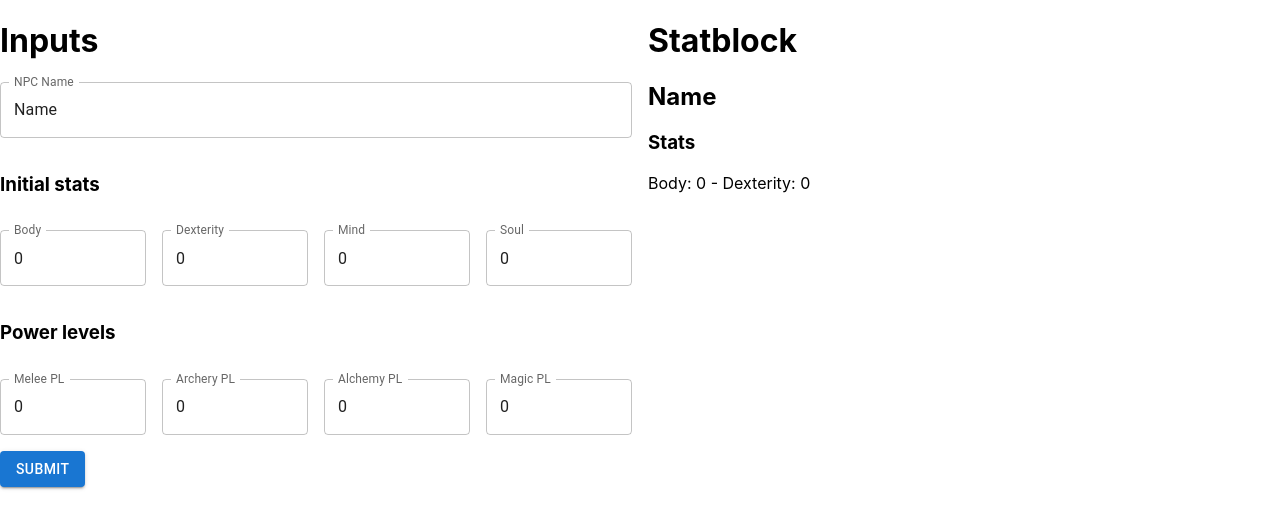
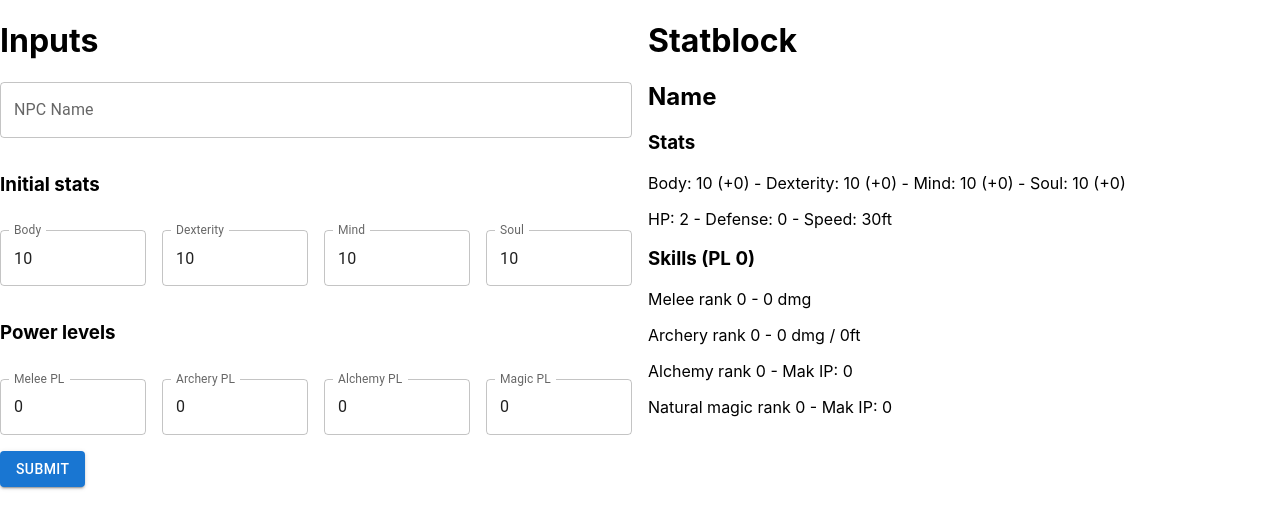
Before and after one commit to aleixrenom/ilantia-npc-calculator, a React (Create React App) app: page / in a window 1280 px wide. Shown: the top 528 px of the page. Built offline with nearby package versions, Linux system fonts and the light colour scheme.

Commit message:
Finishing initial messy writeup

```diff
--- a/src/App.tsx
+++ b/src/App.tsx
@@ -1,20 +1,123 @@
 import React, { useState } from "react";
 import { Box, Grid, TextField, Button } from "@mui/material";
 
-const checkRank = ({ pl }: { pl: number }): number => {
-  return 0;
+const checkRank = (pl: number): number => {
+  if (pl <= 0) {
+    return 0;
+  } else if (pl === 1) {
+    return 1;
+  } else if (pl >= 2 && pl <= 3) {
+    return 2;
+  } else if (pl >= 4 && pl <= 5) {
+    return 3;
+  } else if (pl >= 6 && pl <= 7) {
+    return 4;
+  } else if (pl >= 8 && pl <= 10) {
+    return 5;
+  } else if (pl >= 11 && pl <= 13) {
+    return 6;
+  } else if (pl >= 14 && pl <= 16) {
+    return 7;
+  } else if (pl >= 17 && pl <= 19) {
+    return 8;
+  } else if (pl >= 20 && pl <= 23) {
+    return 9;
+  } else {
+    return 10;
+  }
+};
+
+const calculateDefense = (
+  bodyMod: number,
+  dexterityMod: number,
+  armor: number = 0
+): number => {
+  const def = dexterityMod + Math.floor(bodyMod / 2) + armor;
+  if (def < 0) return 0;
+  return def;
+};
+
+/**
+ * Takes a stat and returns its modifier
+ * @param {number} stat
+ * @param {boolean} [text=false] if true, returns mod as a string starting with + or -
+ * @returns
+ */
+const modifier = (stat: number, text: boolean = false): string | number => {
+  const mod = stat - 10;
+  if (!text) return mod;
+  if (mod >= 0) return "+" + mod.toString();
+  return mod.toString();
+};
+
+/**
+ * Returns the base damage of the melee attack at the given rank
+ * @param rank The Melee skill rank, between 0 and 10
+ * @param text If true, returns the damage with " dmg" at the end
+ * @returns
+ */
+const meleeDamage = (rank: number, text: boolean = false): string | number => {
+  if (rank < 0 || rank > 10) return "'rank' needs to be between 0 and 10";
+  const damages: { [rank: string]: number } = {
+    "0": 0,
+    "1": 2,
+    "2": 3,
+    "3": 4,
+    "4": 6,
+    "5": 10,
+    "6": 14,
+    "7": 18,
+    "8": 24,
+    "9": 30,
+    "10": 40,
+  };
+  if (text) return damages[rank.toString()].toString() + " dmg";
+  return damages[rank.toString()];
+};
+
+const archeryStats = (
+  rank: number,
+  text: boolean = false
+): string | { dmg: number; range: number } => {
+  if (rank < 0 || rank > 10) return "'rank' needs to be between 0 and 10";
+  const stats: { [rank: string]: { dmg: number; range: number } } = {
+    "0": { dmg: 0, range: 0 },
+    "1": { dmg: 1, range: 30 },
+    "2": { dmg: 2, range: 40 },
+    "3": { dmg: 3, range: 50 },
+    "4": { dmg: 4, range: 60 },
+    "5": { dmg: 6, range: 70 },
+    "6": { dmg: 10, range: 80 },
+    "7": { dmg: 14, range: 90 },
+    "8": { dmg: 18, range: 100 },
+    "9": { dmg: 24, range: 110 },
+    "10": { dmg: 30, range: 120 },
+  };
+  if (text)
+    return (
+      stats[rank.toString()].dmg.toString() +
+      " dmg / " +
+      stats[rank.toString()].range.toString() +
+      "ft"
+    );
+  return stats[rank.toString()];
 };
 
 function App() {
   const [npcName, setNpcName] = useState<string>("Name");
-  const [initBody, setInitBody] = useState<number>(0);
-  const [initDex, setInitDex] = useState<number>(0);
-  const [initMind, setInitMind] = useState<number>(0);
-  const [initSoul, setInitSoul] = useState<number>(0);
+  const [initBody, setInitBody] = useState<number>(10);
+  const [initDex, setInitDex] = useState<number>(10);
+  const [initMind, setInitMind] = useState<number>(10);
+  const [initSoul, setInitSoul] = useState<number>(10);
   const [meleePl, setMeleePl] = useState<number>(0);
   const [archeryPl, setArcheryPl] = useState<number>(0);
   const [alchemyPl, setAlchemyPl] = useState<number>(0);
   const [magicPl, setMagicPl] = useState<number>(0);
+
+  const bodyStat = initBody + checkRank(meleePl);
+  const dexStat = initDex + checkRank(archeryPl);
+  const mindStat = initMind + checkRank(alchemyPl);
+  const soulStat = initSoul + checkRank(magicPl);
 
   return (
     <Box>
@@ -31,7 +134,6 @@ function App() {
                   id="npc-name"
                   label="NPC Name"
                   variant="outlined"
-                  value={npcName}
                   fullWidth
                 />
               </Grid>
@@ -145,7 +247,40 @@ function App() {
           <h2>{npcName}</h2>
           <h3>Stats</h3>
           <p>
-            Body: {initBody} - Dexterity: {initDex}
+            Body: {bodyStat} ({modifier(bodyStat, true)}){" - "}
+            Dexterity: {dexStat} ({modifier(dexStat, true)}){" - "}
+            Mind: {mindStat} ({modifier(mindStat, true)}){" - "}
+            Soul: {soulStat} ({modifier(soulStat, true)})
+          </p>
+          <p>
+            HP: {2 + (meleePl + archeryPl + alchemyPl + magicPl) * 2 + meleePl}{" "}
+            - Defense:{" "}
+            {calculateDefense(
+              modifier(bodyStat) as number,
+              modifier(dexStat) as number
+            )}{" "}
+            - Speed: 30ft
+          </p>
+          <h3>Skills (PL {meleePl + archeryPl + alchemyPl + magicPl})</h3>
+          <p>
+            Melee rank {checkRank(meleePl)}
+            {" - "}
+            {meleeDamage(checkRank(meleePl), true)}
+          </p>
+          <p>
+            Archery rank {checkRank(archeryPl)}
+            {" - "}
+            {archeryStats(checkRank(archeryPl), true) as string}
+          </p>
+          <p>
+            Alchemy rank {checkRank(alchemyPl)}
+            {" - "}
+            {"Mak IP: " + alchemyPl * 2}
+          </p>
+          <p>
+            Natural magic rank {checkRank(magicPl)}
+            {" - "}
+            {"Mak IP: " + magicPl * 2}
           </p>
         </Grid>
       </Grid>
```
